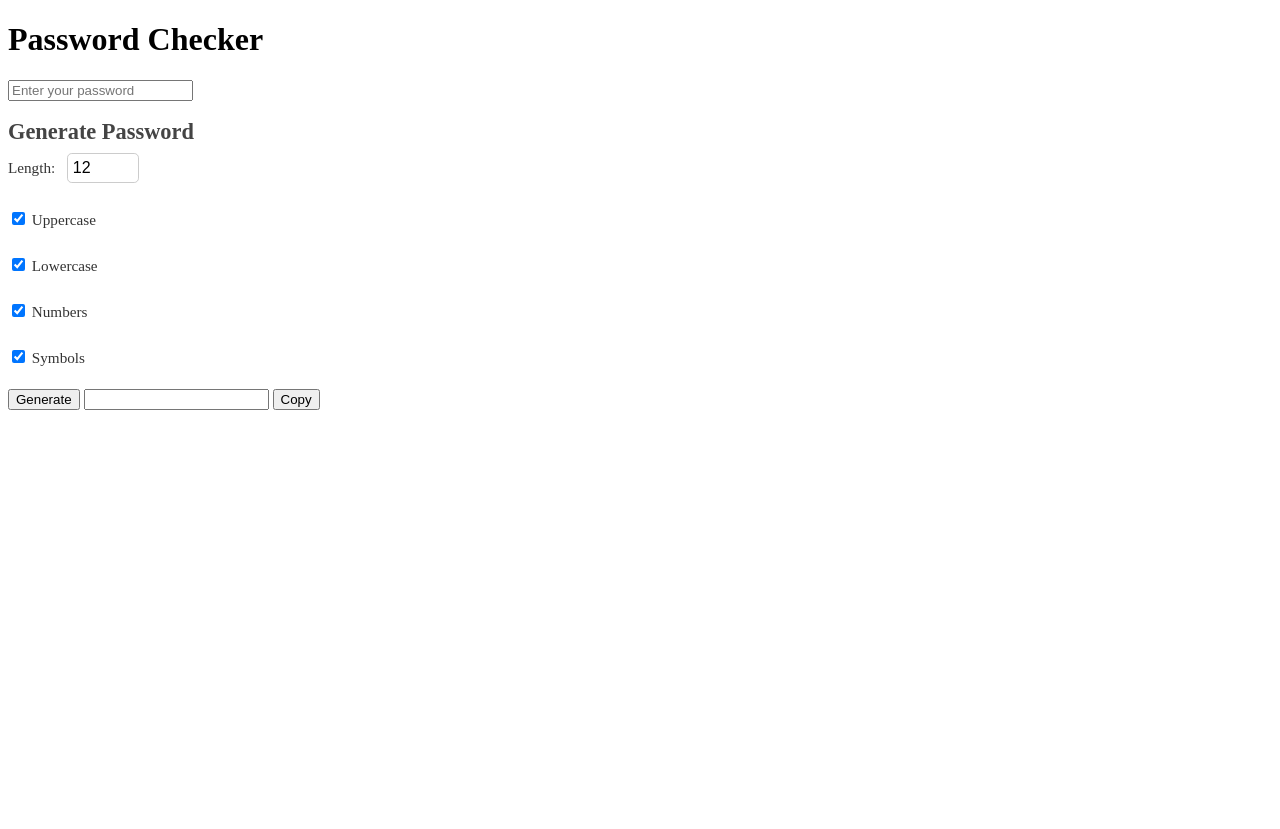
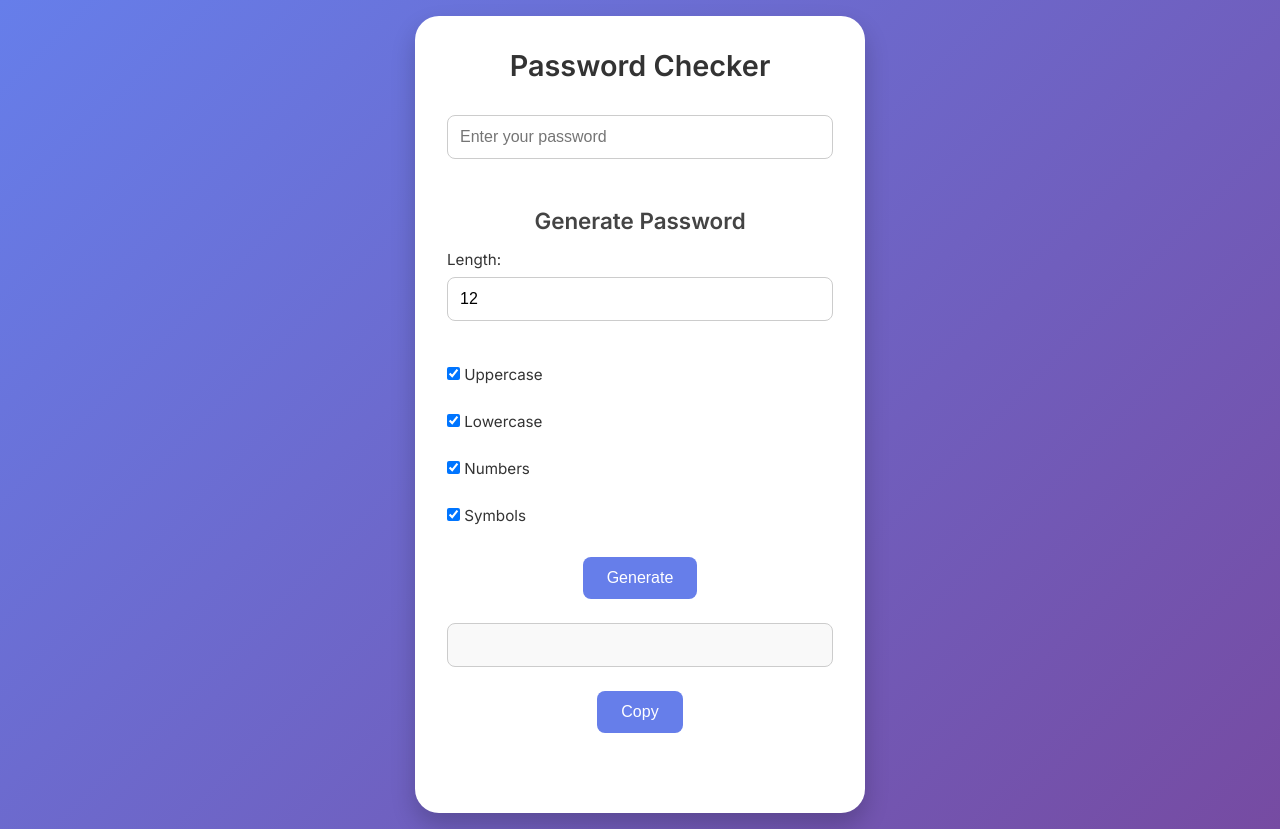
Before and after one commit to EF-Code/password-checker, a plain HTML site: page index.html in a window 1280 px wide. Before the commit the page ends 800 px from the top, so only its background shows below. Drawn offline with Linux system fonts and the light colour scheme.

Commit message:
editing new UI

```diff
--- a/style.css
+++ b/style.css
@@ -1,23 +1,93 @@
+@import url('https://fonts.googleapis.com/css2?family=Inter:wght@400;600&display=swap');
+
+* {
+    box-sizing: border-box;
+    margin: 0;
+    padding: 0;
+}
+
+body {
+    font-family: 'Inter', sans-serif;
+    background: linear-gradient(135deg, #667eea, #764ba2);
+    display: flex;
+    justify-content: center;
+    align-items: center;
+    min-height: 100vh;
+    padding: 1rem;
+}
+
+.container {
+    background: #fff;
+    padding: 2rem;
+    border-radius: 1.5rem;
+    box-shadow: 0 12px 24px rgba(0, 0, 0, 0.2);
+    text-align: center;
+    width: 100%;
+    max-width: 450px;
+}
+
+h1 {
+    margin-bottom: 1.5rem;
+    font-size: 1.8rem;
+    color: #333;
+}
+
 h2 {
     font-size: 1.4rem;
     color: #444;
-    margin-bottom: 0.5rem;
+    margin-bottom: 1rem;
+}
+
+.section {
+    margin-bottom: 2rem;
+}
+
+input[type="text"],
+input[type="number"] {
+    width: 100%;
+    padding: 0.75rem;
+    margin-top: 0.5rem;
+    margin-bottom: 1rem;
+    font-size: 1rem;
+    border: 1px solid #ccc;
+    border-radius: 0.5rem;
+}
+
+input[type="text"]:read-only {
+    background-color: #f9f9f9;
+    cursor: not-allowed;
+}
+
+button {
+    background-color: #667eea;
+    color: white;
+    border: none;
+    padding: 0.75rem 1.5rem;
+    margin-top: 0.5rem;
+    margin-bottom: 1rem;
+    font-size: 1rem;
+    border-radius: 0.5rem;
+    cursor: pointer;
+    transition: background 0.3s ease;
+}
+
+button:hover {
+    background-color: #5a67d8;
 }
 
 label {
     display: block;
+    text-align: left;
     margin: 0.25rem 0;
     font-size: 0.95rem;
     color: #333;
 }
 
-input[type="number"] {
-    width: 60px;
-    margin-left: 0.5rem;
-    padding: 0.3rem;
-    font-size: 1rem;
-    border: 1px solid #ccc;
-    border-radius: 0.3rem;
+#strengthResult {
+    font-weight: 600;
+    font-size: 1.1rem;
+    margin-top: 0.5rem;
+    transition: color 0.3s ease;
 }
 
 #copyMessage {
@@ -25,3 +95,18 @@ input[type="number"] {
     color: green;
     margin-top: 0.3rem;
 }
+
+/* Responsive */
+@media (max-width: 480px) {
+    .container {
+        padding: 1.5rem;
+    }
+
+    h1 {
+        font-size: 1.5rem;
+    }
+
+    button {
+        width: 100%;
+    }
+}
```
